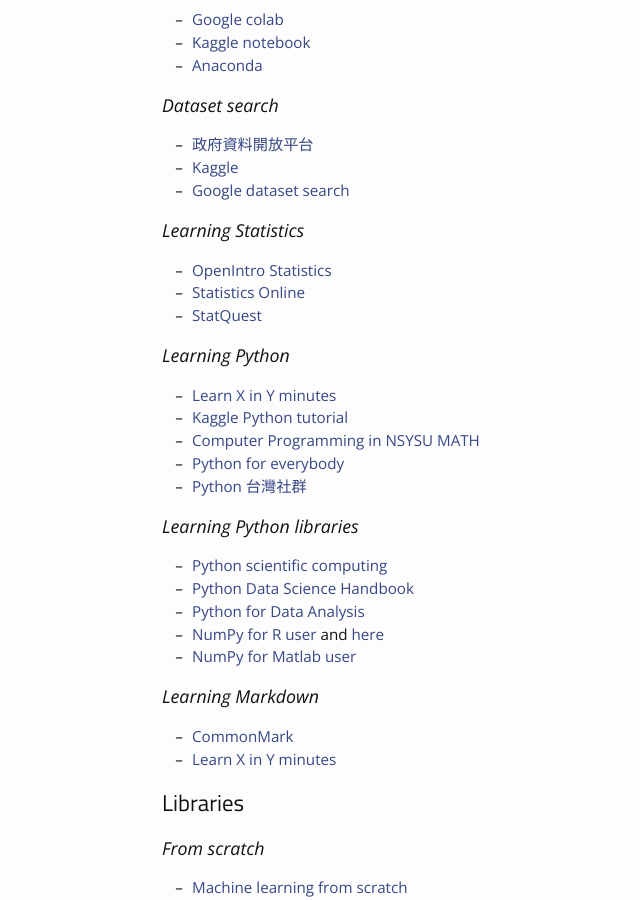
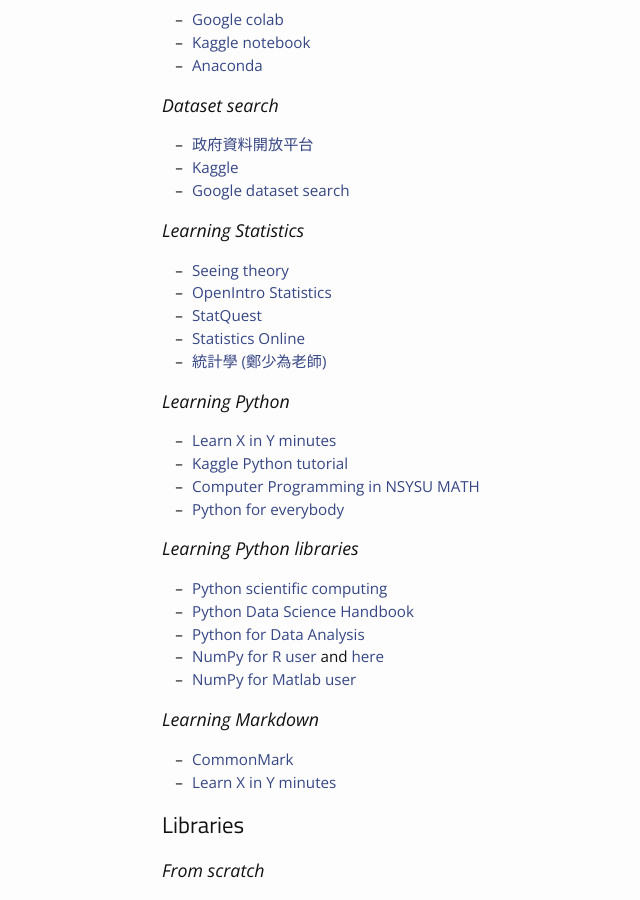
Before and after one commit to phonchi/nsysu-math524-2023, a Jekyll site: the page built from materials.md, in a window 1280 px wide and 900 px high, scrolled down 652 px. Shown: the whole window, without its empty margins (33-673 px from the left). Built offline with Jekyll 4.4.1, drawn with Linux system fonts in a browser that asks for light colours; nearby versions of some CDN libraries.

Commit message:
Update materials.md

```diff
--- a/materials.md
+++ b/materials.md
@@ -34,16 +34,17 @@
 * [Google dataset search](https://datasetsearch.research.google.com/)
 
 ### Learning Statistics
+* [Seeing theory](https://seeing-theory.brown.edu/#firstPage)
 * [OpenIntro Statistics](https://www.openintro.org/book/os/)
+* [StatQuest](https://www.youtube.com/c/joshstarmer/playlists)
 * [Statistics Online](https://online.stat.psu.edu/statprogram/)
-* [StatQuest](https://www.youtube.com/c/joshstarmer/playlists)
+* [統計學 (鄭少為老師)](http://www.stat.nthu.edu.tw/~swcheng/Teaching/math2820/index.php)
 
 ### Learning Python
 * [Learn X in Y minutes](https://learnxinyminutes.com/docs/python/)
 * [Kaggle Python tutorial](https://www.kaggle.com/learn/python)
 * [Computer Programming in NSYSU MATH](https://phonchi.github.io/Computer_Programming/)
 * [Python for everybody](https://www.py4e.com/)
-* [Python 台灣社群](http://python.org.tw/Python/%E7%AC%AC%E4%B8%80%E6%AC%A1%E7%94%A8%E5%B0%B1%E4%B8%8A%E6%89%8B)
 
 
 ### Learning Python libraries
```
